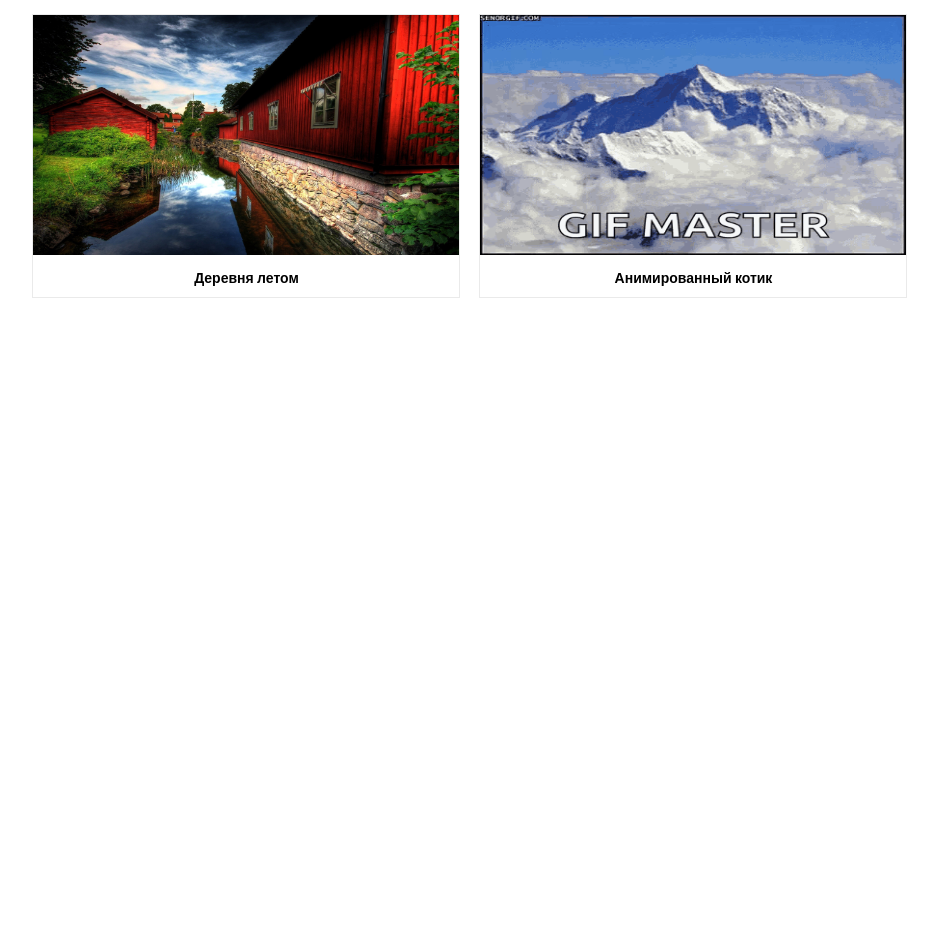
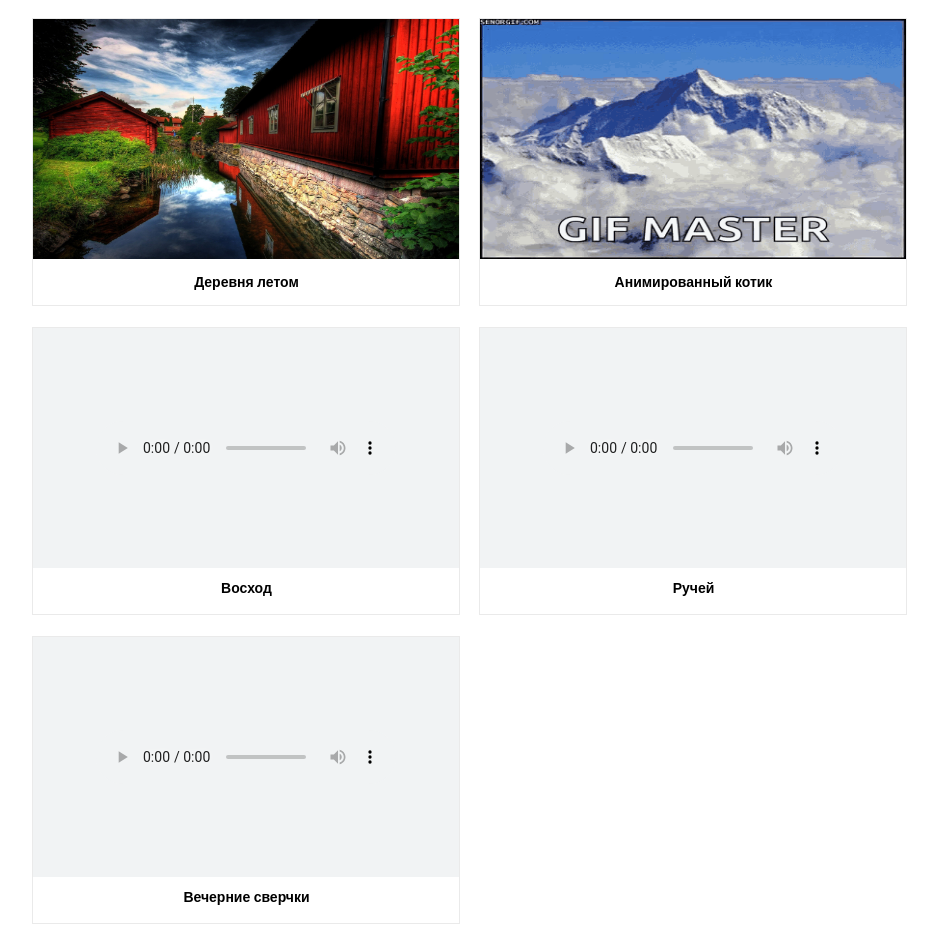
Before and after one commit to rsnow67/gb-gallery, a website built with webpack: page index.html in a window 1280 px wide. Shown: the part 416-1343 px from the top of the page, without its empty margins (171-1109 px from the left). Before the commit the page ends 800 px from the top, so only its background shows below. Built offline with nearby package versions, Linux system fonts and the light colour scheme; a web font is replaced by a local one.

Commit message:
step 6: add audio to gallery

```diff
--- a/src/js/createItem.js
+++ b/src/js/createItem.js
@@ -3,13 +3,27 @@ export const createItem = (item) => {
 	itemElem.classList.add('gallery__item');
 	itemElem.classList.add('gallery-card');
 
+	if (item.type === 'image') {
 		const img = document.createElement('img');
 		img.classList.add('gallery-card__image');
-	img.setAttribute('src', item.image);
+		img.setAttribute('src', item.src);
 		img.setAttribute('alt', `card-${item.id}`);
 		img.setAttribute('width', item.width);
 		img.setAttribute('height', item.height);
 		itemElem.appendChild(img);
+	}
+
+	if (item.type === 'audio') {
+		const inner = document.createElement('div');
+		inner.classList.add('gallery-card__inner');
+		itemElem.appendChild(inner);
+
+		const audio = document.createElement('audio');
+		audio.classList.add('gallery-card__audio');
+		audio.setAttribute('src', item.src);
+		audio.setAttribute('controls', true);
+		inner.appendChild(audio);
+	}
 
 	const title = document.createElement('h3');
 	title.classList.add('gallery-card__title');
--- a/src/js/items.js
+++ b/src/js/items.js
@@ -2,36 +2,62 @@ import img1 from '../media/img/1.jpg';
 import img2 from '../media/img/2.jpg';
 import img3 from '../media/img/3.jpg';
 import img4 from '../media/img/4.gif';
+import audio1 from '../media/audio/1.mp3';
+import audio2 from '../media/audio/2.mp3';
+import audio3 from '../media/audio/3.mp3';
 
-const width = 426;
-const height = 240;
+const imageWidth = 426;
+const imageHeight = 240;
 
 export const items = [{
 		id: 1,
-		image: img1,
+		type: 'image',
+		src: img1,
 		name: 'Мельница у реки',
-		width: width,
-		height: height
+		width: imageWidth,
+		height: imageHeight
 	},
 	{
 		id: 2,
-		image: img2,
+		type: 'image',
+		src: img2,
 		name: 'Горы осенью',
-		width: width,
-		height: height
+		width: imageWidth,
+		height: imageHeight
 	},
 	{
 		id: 3,
-		image: img3,
+		type: 'image',
+		src: img3,
 		name: 'Деревня летом',
-		width: width,
-		height: height
+		width: imageWidth,
+		height: imageHeight
 	},
 	{
 		id: 4,
-		image: img4,
+		type: 'image',
+		src: img4,
 		name: 'Анимированный котик',
-		width: width,
-		height: height
+		width: imageWidth,
+		height: imageHeight
+	},
+	{
+		id: 5,
+		type: 'audio',
+		src: audio1,
+		name: 'Восход',
+	},
+	{
+		id: 6,
+		type: 'audio',
+		src: audio2,
+		name: 'Ручей',
+
+	},
+	{
+		id: 7,
+		type: 'audio',
+		src: audio3,
+		name: 'Вечерние сверчки',
 	}
 ];
--- a/src/scss/_variables.scss
+++ b/src/scss/_variables.scss
@@ -1,5 +1,6 @@
+$header-bkg-color: #F8F3F4;
 $border-color: #EAEAEA;
-$header-bkg-color: #F8F3F4;
+$audio-bkg-color: #F1F3F4;
 
 $max-tablet-width: 1320px;
 $max-mobile-width: 873px;
--- a/src/scss/blocks/_gallery-card.scss
+++ b/src/scss/blocks/_gallery-card.scss
@@ -1,6 +1,16 @@
 .gallery-card {
 	width: 426px;
+	min-height: 286px;
 	border: 1px solid $border-color;
+
+	&__inner {
+		width: 426px;
+		height: 240px;
+		display: flex;
+		justify-content: center;
+		align-items: center;
+		background: $audio-bkg-color;
+	}
 
 	&__title {
 		padding: 7px 0;
--- a/webpack.config.js
+++ b/webpack.config.js
@@ -3,8 +3,6 @@ const {
 } = require('path');
 const HtmlWebpackPlugin = require('html-webpack-plugin');
 const MiniCssExtractPlugin = require("mini-css-extract-plugin");
-// const imageminGif = require('imagemin-gifsicle');
-// const imageminMozjpeg = require('imagemin-mozjpeg');
 
 module.exports = {
 	entry: './src/index.js',
@@ -38,7 +36,6 @@ module.exports = {
 				use: [{
 					loader: 'img-optimize-loader',
 					options: {
-						name: '[path][name].[ext]',
 						compress: {
 							gifsicle: {
 								optimizationLevel: 3,
@@ -47,9 +44,17 @@ module.exports = {
 								progressive: true,
 								quality: 60,
 							},
-						}
+						},
+						name: '[path][name].[ext]'
 					}
 				}]
+			},
+			{
+				test: /\.mp3$/i,
+				loader: 'file-loader',
+				options: {
+					name: '[path][name].[ext]'
+				}
 			},
 			{
 				test: /\.(woff(2)?|ttf|eot|)?$/i,
```
Also changed, not shown: 3 other files. Lines whose indentation alone changed are shown as unchanged.
